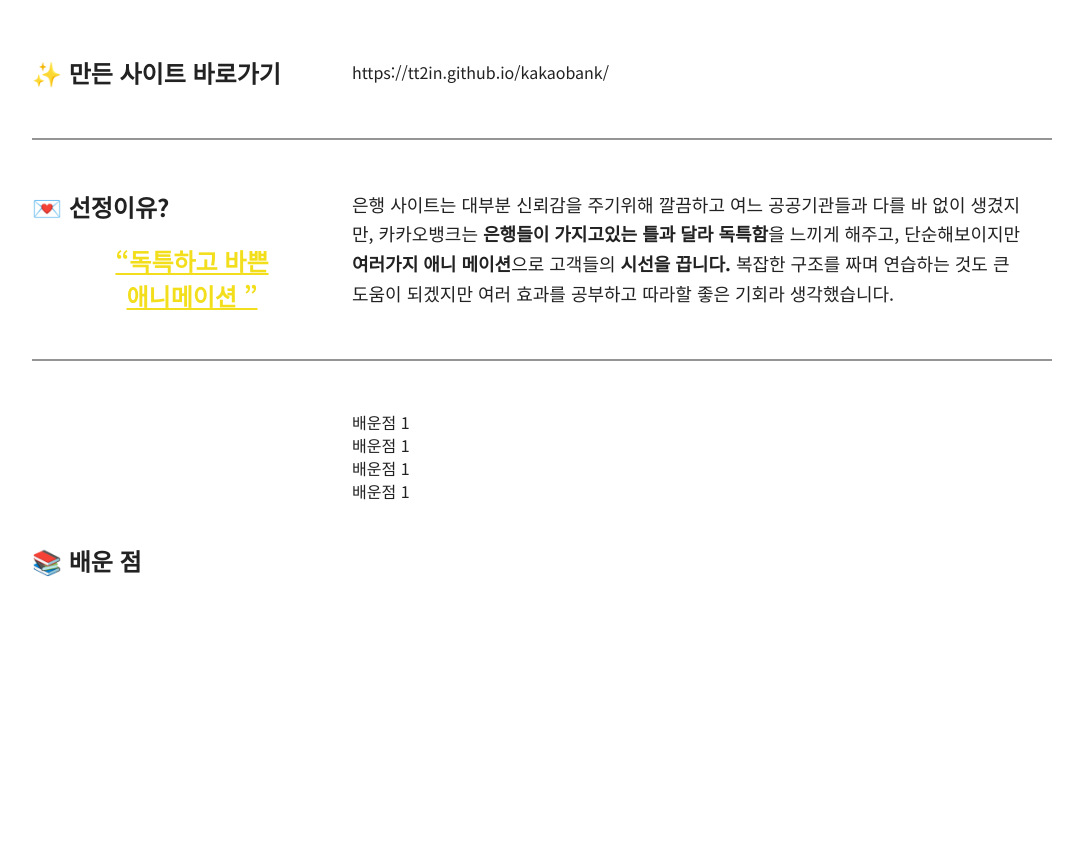
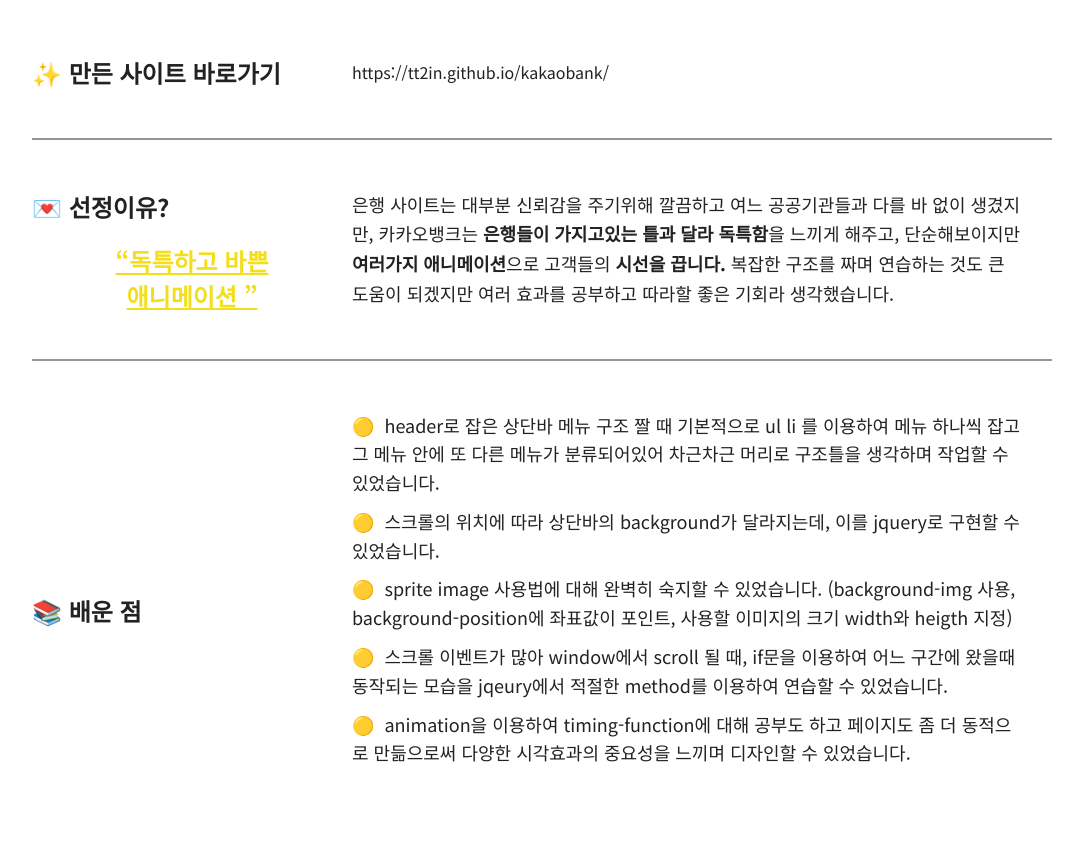
Before and after one commit to tt2in/Mypage, a plain HTML site: page pages/port.html in a window 1280 px wide. Shown: the part 983-1847 px from the top of the page, without its empty margins (98-1181 px from the left). Before the commit the page ends 1803 px from the top, so only its background shows below. Drawn offline with nearby package versions, Linux system fonts and the light colour scheme.

Commit message:
learning point write

```diff
--- a/css/port.css
+++ b/css/port.css
@@ -139,16 +139,51 @@
   font-weight: var(--blod);
   text-align: left;
   width: 320px;
-  height: 300px;
-  line-height: 300px;
+
   /* 각자 옆 div 따라 높이 변경 */
 }
+
+.content_slide.kakao .study h2 {
+  height: 400px;
+  line-height: 400px;
+}
+.content_slide.oliveyoung .study h2 {
+  height: 250px;
+  line-height: 250px;
+}
+.content_slide.goverment24 .study h2 {
+  height: 130px;
+  line-height: 130px;
+}
+
 .content_slide .study div {
   margin-right: 30px;
-  height: 300px;
+  height: 400px;
+  font-size: 18px;
+}
+
+.content_slide .study div p {
+  position: relative;
+  margin-bottom: 10px;
+  line-height: 1.6;
+}
+.content_slide.oliveyoung .study div p::before {
+  margin-right: 10px;
+  content: "🟢";
+}
+.content_slide.kakao .study div p::before {
+  content: "🟡";
+  margin-right: 10px;
+}
+.content_slide.goverment24 .study div p::before {
+  content: "🔵";
+  margin-right: 10px;
 }
 
 /* 올리브영 */
+.content_slide.kakao .reason .rea {
+  height: 180px;
+}
 .content_slide.oliveyoung .reason .rea {
   height: 180px;
 }
--- a/pages/port.html
+++ b/pages/port.html
@@ -61,18 +61,19 @@
                     </div>
                     <div class="son">
                         은행 사이트는 대부분 신뢰감을 주기위해 깔끔하고  여느 공공기관들과 다를 바 없이 생겼지만,
-                        카카오뱅크는 <strong>은행들이 가지고있는 틀과 달라 독특함</strong>을 느끼게 해주고, 단순해보이지만 <strong>여러가지 애니
-                        메이션</strong>으로 고객들의 <strong>시선을 끕니다.</strong> 복잡한 구조를 짜며 연습하는 것도 큰 도움이 되겠지만 여러 효과를
+                        카카오뱅크는 <strong>은행들이 가지고있는 틀과 달라 독특함</strong>을 느끼게 해주고, 단순해보이지만 <strong>여러가지 애니메이션</strong>으로 고객들의 <strong>시선을 끕니다.</strong> 복잡한 구조를 짜며 연습하는 것도 큰 도움이 되겠지만 여러 효과를
                         공부하고 따라할 좋은 기회라 생각했습니다.
                     </div>
                 </div>
                 <div class="study">
                     <h2>📚 배운 점</h2>
                     <div>
-                        <p>배운점 1</p>
-                        <p>배운점 1</p>
-                        <p>배운점 1</p>
-                        <p>배운점 1</p>
+                        <p>header로 잡은 상단바 메뉴 구조 짤 때 기본적으로 ul li 를 이용하여 메뉴 하나씩 잡고 그 메뉴 안에 또 다른 메뉴가 분류되어있어 차근차근 머리로 구조틀을 생각하며 작업할 수 있었습니다.</p>
+                        <p>스크롤의 위치에 따라 상단바의 background가 달라지는데, 이를 jquery로 구현할 수 있었습니다.</p>
+                        <p>sprite image 사용법에 대해 완벽히 숙지할 수 있었습니다. (background-img 사용, background-position에 좌표값이 포인트, 사용할 이미지의 크기 width와 heigth 지정)</p>
+                        <p>스크롤 이벤트가 많아 window에서 scroll 될 때, if문을 이용하여 어느 구간에 왔을때 동작되는 모습을 jqeury에서 적절한 method를 이용하여 연습할 수 있었습니다.</p>
+                        <p>animation을 이용하여 timing-function에 대해 공부도 하고 페이지도 좀 더 동적으로 만듦으로써 다양한 시각효과의 중요성을 느끼며 디자인할 수 있었습니다.
+                        </p>
                     </div>
                 </div>
             </div>
@@ -100,10 +101,10 @@
                 <div class="study">
                     <h2>📚 배운 점</h2>
                     <div>
-                        <p>배운점 1</p>
-                        <p>배운점 1</p>
-                        <p>배운점 1</p>
-                        <p>배운점 1</p>
+                        <p>비슷한 구조를 가지고있는 그룹끼리는 class를 활용하여 css나 jquery로 변형을 통해 여러 형태의 틀이 완성될 수 있도록 노력하고 많이 생각해볼 수 있던 시간이었습니다.</p>
+                        <p>position을 이용하여 요소를 원하는 위치에 두고 , jquery로 내용을 숨겼다 보이게 하는 등의 기본기 연습을 많이 할 수 있었습니다.</p>
+                        <p>slick을 이용하여 2개의 슬라이드를 연동시키고 dot을 custom 하는 등 실무에서도 많이 쓸 법한 기술을 익혔습니다.</p>
+                        <p>jquery를 이용하여 document에 있는 내용을 불러오고 이를 다른 div에 넣는 좋은 방법을 고안하기 위해 for문, each문 등 공부하여 코드를 짤 수 있었습니다.</p>
                     </div>
                 </div>
             </div>
@@ -132,10 +133,8 @@
                 <div class="study">
                     <h2>📚 배운 점</h2>
                     <div>
-                        <p>배운점 1</p>
-                        <p>배운점 1</p>
-                        <p>배운점 1</p>
-                        <p>배운점 1</p>
+                        <p>slick을 이용하여 여러가지 슬라이더를 만드는 연습을 할 수 있었습니다. 특히, slick의 이벤트를 사용하여 pagenavigator를 구현하고 일시정지 버튼을 만들어 활용하는 등 여러 활용 공부에 도움이 되었습니다.</p>
+                        <p>section을 깔끔히 나누고 flex를 활용하여 균형있는 짜임을 만드는 것을 연습했습니다.</p>
                     </div>
                 </div>
             </div>
```
Also changed, not shown: 배운점.txt (added).
